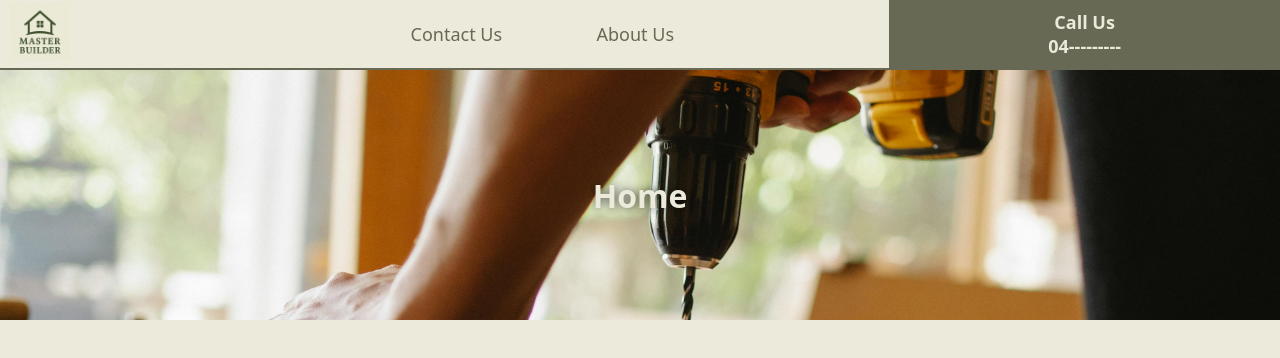
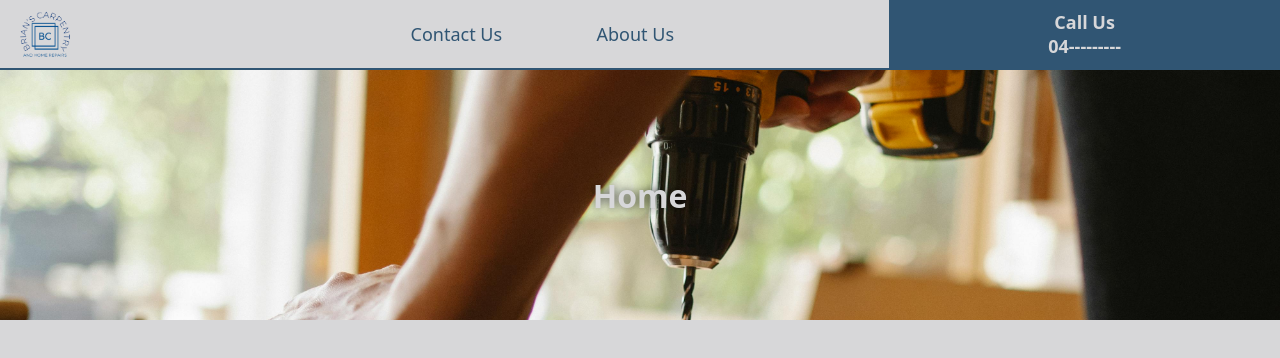
Before and after one commit to RelaxIntoCode/brian_master_builder, a Next.js app: page / in a window 1280 px wide. Shown: the top 358 px of the page. Built offline with nearby package versions, Linux system fonts and the light colour scheme.

Commit message:
Add real logo to Navbar

```diff
--- a/app/globals.css
+++ b/app/globals.css
@@ -1,6 +1,9 @@
 :root {
-  --col-primary: rgb(104, 105, 85);
-  --col-secondary: rgb(236, 234, 218);
+  --col-primary: rgb(48, 85, 115);
+  --col-primary-dark: rgb(28, 47, 218);
+  --col-secondary: rgb(215, 215, 217);
+  --col-green: rgb(92, 152, 72);
+  /* --col-secondary: #fff; */
   --white: #fff;
   --font-large: 18px;
   --font-med: 16px;
--- a/components/Navbar/Navbar.jsx
+++ b/components/Navbar/Navbar.jsx
@@ -9,7 +9,14 @@ function Navbar() {
     <nav className={styles.nav}>
       <div className={styles.navSection}>
         <Link href="/">
-          <Image src="/BBMB.png" alt="BBMB logo" width={60} height={60} />
+          <div className={styles.logoContainer}>
+            <Image
+              src="/logo-brian.png"
+              alt="Builder logo"
+              fill
+              style={{ objectFit: "contain" }}
+            />
+          </div>
         </Link>
       </div>
       <div className={styles.navSection}>
--- a/components/Navbar/Navbar.module.css
+++ b/components/Navbar/Navbar.module.css
@@ -45,6 +45,12 @@
   margin-right: 10px;
 }
 
+.logoContainer {
+  position: relative;
+  width: 70px;
+  height: 70px;
+}
+
 .active {
   font-weight: var(--font-bold);
 }
```
Also changed, not shown: public/BBMB.png (deleted), public/logo-brian.png (added).
